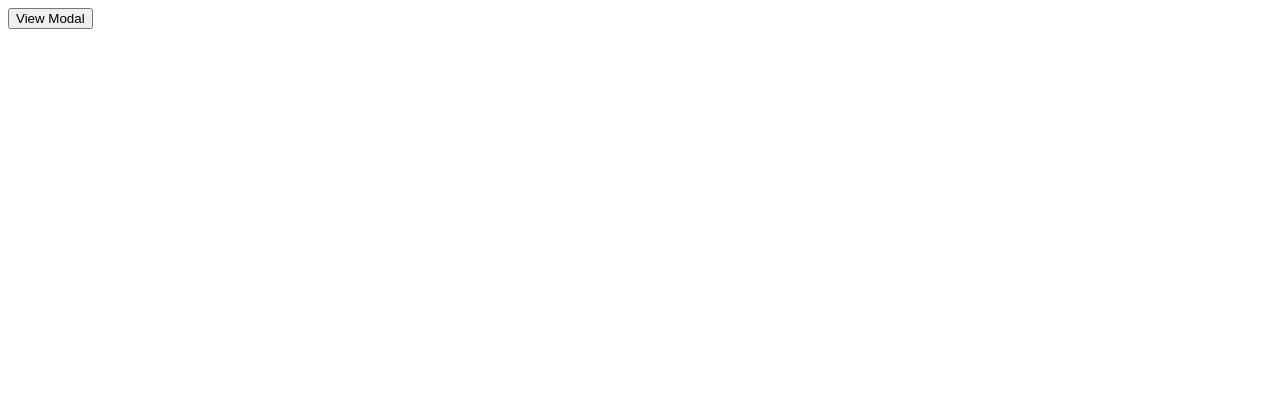
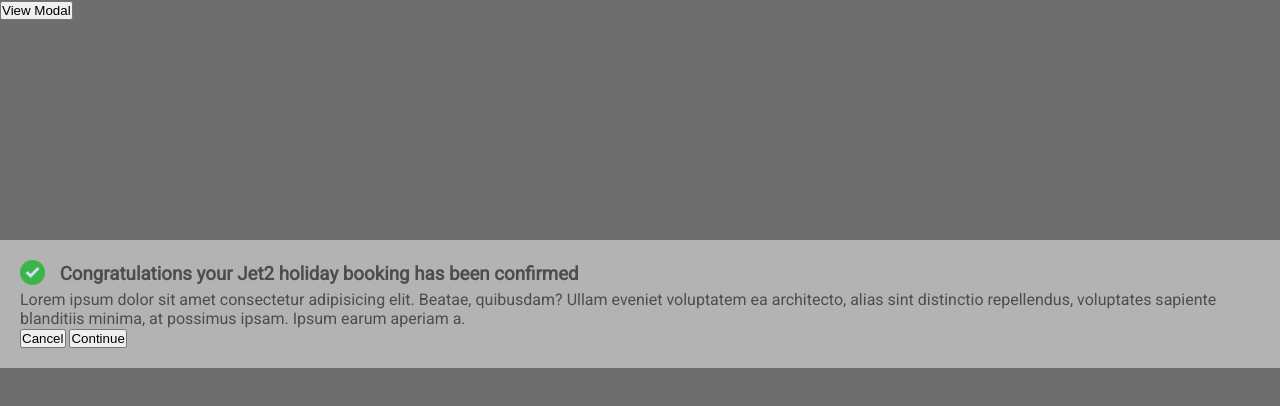
Before and after one commit to druoc/jet2-modal, a website: page index.html in a window 1280 px wide. Drawn offline with nearby package versions, Linux system fonts and the light colour scheme; files that its build step writes are made by us from their sources.

Commit message:
Sets up modal UI, assets, inital basic styling

```diff
--- a/css/index.scss
+++ b/css/index.scss
@@ -0,0 +1,46 @@
+@import url("https://fonts.googleapis.com/css2?family=Abel&family=Maven+Pro&family=Oxygen:wght@300&family=Roboto&display=swap");
+
+//font variable
+$font_main: "Roboto", sans-serif;
+
+//colour variables
+$background_dark_grey: #6e6e6e;
+$modal_light_grey: #b3b3b3;
+$modal_text_grey: #4d4d4d;
+
+* {
+  margin: 0;
+  padding: 0;
+  box-sizing: border-box;
+}
+
+body {
+  background-color: $background_dark_grey;
+  font-family: $font_main;
+}
+
+.modal {
+  position: fixed;
+  bottom: 0;
+  width: 100%;
+  height: 70%;
+  align-items: center;
+  justify-content: center;
+
+  &__content {
+    background-color: $modal_light_grey;
+    color: $modal_text_grey;
+    padding: 20px;
+
+    .tick-icon {
+      width: 25px;
+      height: 25px;
+      background-image: url("../assets/check.png");
+      background-size: contain;
+      background-repeat: no-repeat;
+      display: inline-block;
+      margin: 0 10px 5px 0;
+      vertical-align: middle;
+    }
+  }
+}
--- a/index.html
+++ b/index.html
@@ -3,16 +3,34 @@
   <head>
     <meta charset="UTF-8" />
     <meta name="viewport" content="width=device-width, initial-scale=1.0" />
-    <link rel="stylesheet" href="css/main.css" />
-    <link rel="stylesheet" href="css/modal.css" />
+    <link rel="stylesheet" href="css/index.css" />
     <title>Jet2 Modal</title>
   </head>
   <body>
     <!--Trigger button-->
-    <button class="modal-btn-1" data-modal-target="modal1">View Modal</button>
+    <button class="modal-trigger-btn" data-modal-target="modal1">
+      View Modal
+    </button>
     <!--Modal-->
+    <div class="modal" id="modal1">
+      <div class="modal__content">
+        <h3>
+          <span class="tick-icon"></span>
+          Congratulations your Jet2 holiday booking has been confirmed
+        </h3>
+        <p>
+          Lorem ipsum dolor sit amet consectetur adipisicing elit. Beatae,
+          quibusdam? Ullam eveniet voluptatem ea architecto, alias sint
+          distinctio repellendus, voluptates sapiente blanditiis minima, at
+          possimus ipsam. Ipsum earum aperiam a.
+        </p>
+        <div class="modal__buttons">
+          <button>Cancel</button>
+          <button>Continue</button>
+        </div>
+      </div>
+    </div>
 
     <script src="js/index.js"></script>
-    <script src="js/modal.js"></script>
   </body>
 </html>
--- a/package.json
+++ b/package.json
@@ -8,7 +8,7 @@
   },
   "scripts": {
     "test": "echo \"Error: no test specified\" && exit 1",
-    "compile-sass": "node-sass css/main.scss css/main.css --output-style compressed --watch"
+    "compile-sass": "node-sass css/index.scss css/index.css --output-style compressed --watch"
   },
   "keywords": [],
   "author": "",
```
Also changed, not shown: assets/check.png (added), css/index.css (added), css/modal.scss (deleted), js/modal.js (deleted).
